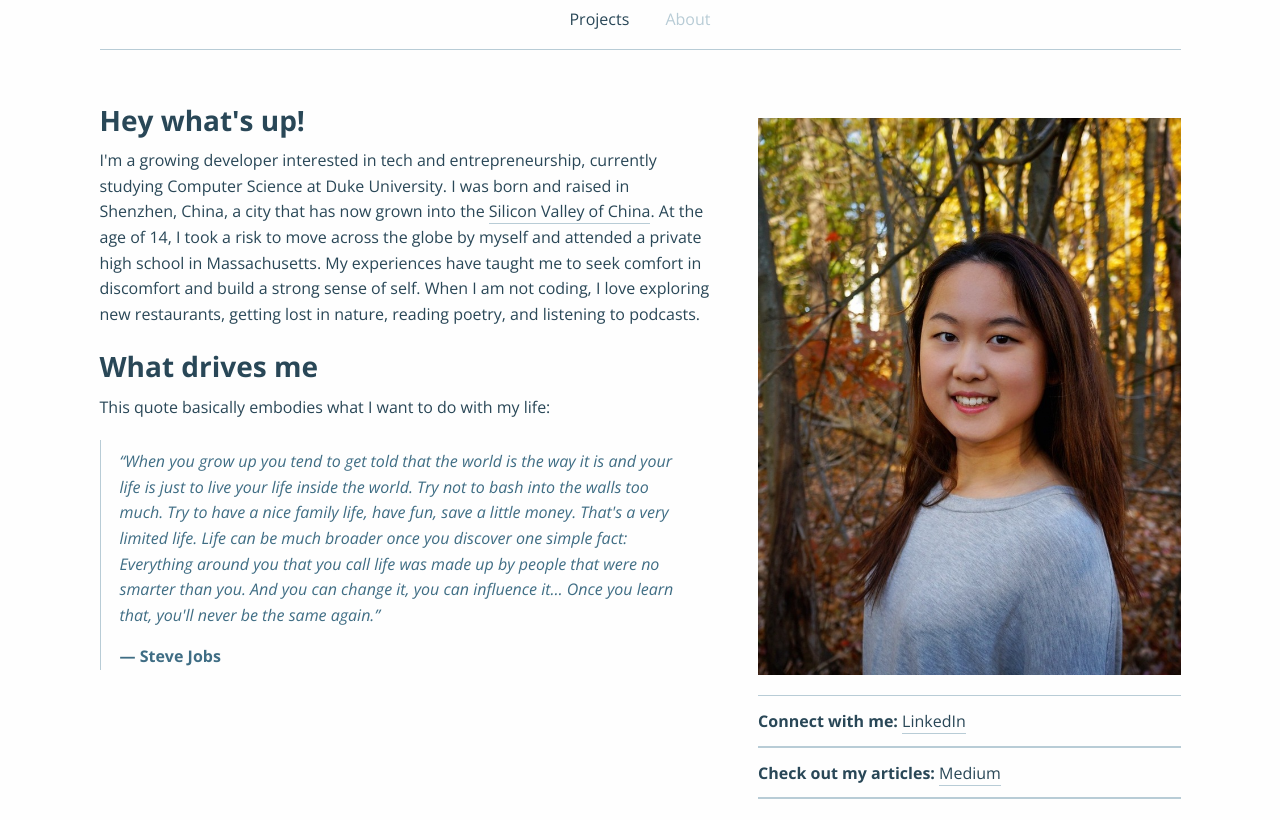
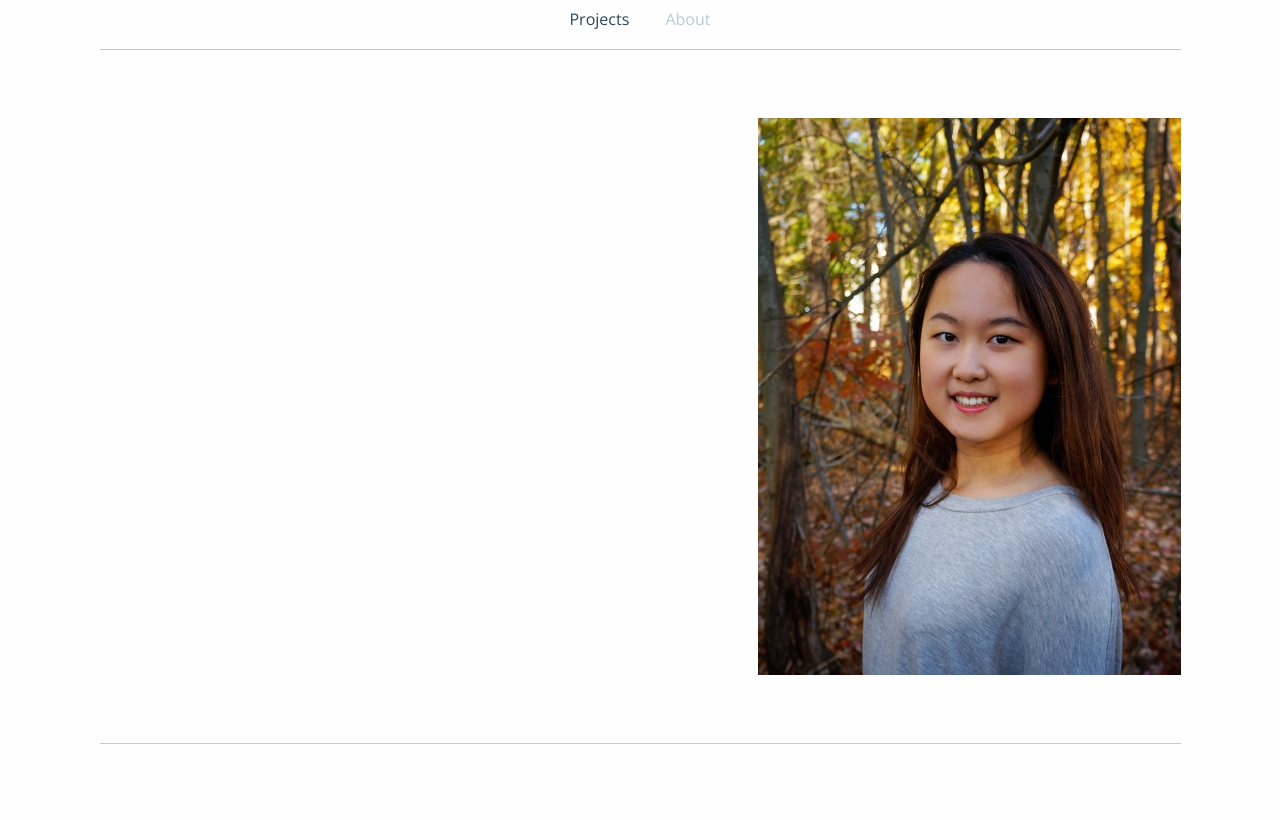
Before and after one commit to blaireninglinzhang/blaireninglinzhang.github.io, a plain HTML site: page about.html in a window 1280 px wide. Shown: the part 400-1220 px from the top of the page. Drawn offline with nearby package versions, Linux system fonts and the light colour scheme.

Commit message:
taking out my info

```diff
--- a/about.html
+++ b/about.html
@@ -41,19 +41,9 @@
 
 <div class="row">
 	<div class="small-12 medium-7 large-7 columns">
-		<h2>Hey what's up! </h2>
-		<p>
-			I'm a growing developer interested in tech and entrepreneurship, currently studying Computer Science at Duke University. I was born and raised in Shenzhen, China, a city that has now grown into the <a href ="https://www.youtube.com/watch?v=SGJ5cZnoodY" target="_blank" >Silicon Valley of China</a>. At the age of 14, I took a risk to move across the globe by myself and attended a private high school in Massachusetts. My experiences have taught me to seek comfort in discomfort and build a strong sense of self. When I am not coding, I love exploring new restaurants, getting lost in nature, reading poetry, and listening to podcasts.
-		</p>
 
-		<h2>What drives me</h2>
-		<p>
-			This quote basically embodies what I want to do with my life:
-		</p>
-		<blockquote>
-			<p>&#8220;When you grow up you tend to get told that the world is the way it is and your life is just to live your life inside the world. Try not to bash into the walls too much. Try to have a nice family life, have fun, save a little money. That's a very limited life. Life can be much broader once you discover one simple fact: Everything around you that you call life was made up by people that were no smarter than you. And you can change it, you can influence it… Once you learn that, you'll never be the same again.&#8221;
-			<cite>Steve Jobs</cite></p>
-		</blockquote>
+
+
 
 	</div>
 
@@ -64,10 +54,6 @@
 			</p>
 		</div>
 		<div class="lined-list">
-			<ul>
-				<li><strong>Connect with me:</strong> <a href="https://www.linkedin.com/in/blairezhang" target="_blank">LinkedIn</a></li>
-				<li><strong>Check out my articles:</strong> <a href="https://medium.com/@blaireninglinzhang" target="_blank">Medium</a></li>
-			</ul>
 		</div>
 	</div>
 
```
Also changed, not shown: 1 other file.
